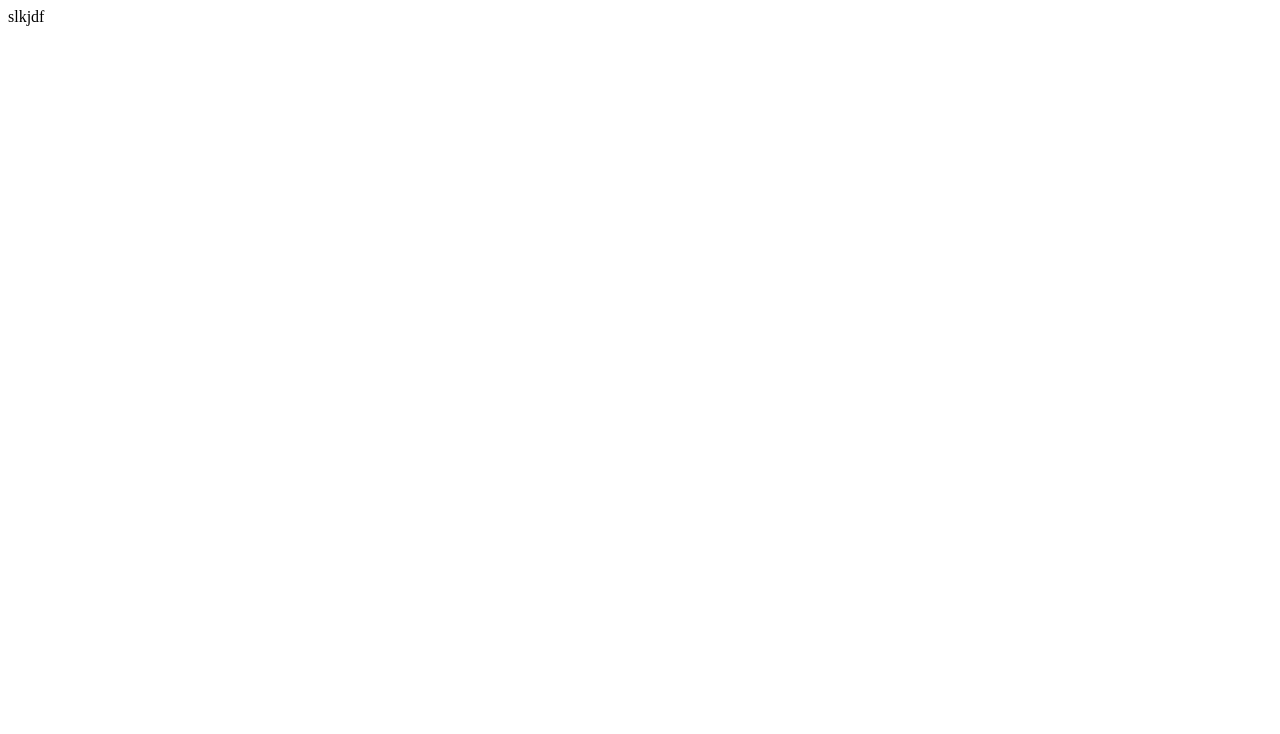
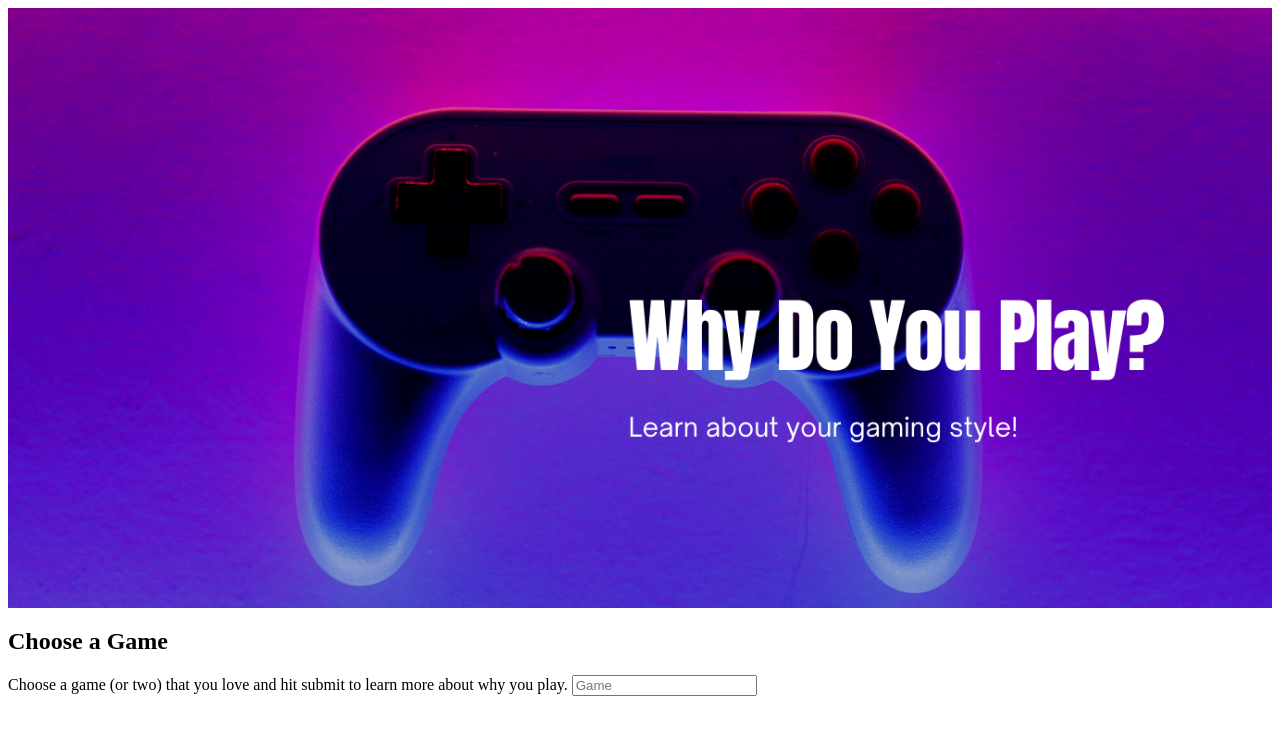
Before and after one commit to Sims1326/why-do-you-play, a plain HTML site: page index.html in a window 1280 px wide. Drawn offline with nearby package versions, Linux system fonts and the light colour scheme; files that its build step writes are made by us from their sources.

Commit message:
added hero image and input section

```diff
--- a/assets/style.css
+++ b/assets/style.css
@@ -1 +1,8 @@
-/*here are details*/
+/*banner*/
+.hero {
+    background-image: url("../assets/why\ do\ you\ game\ hero.png");
+    height: 600px;
+    background-size: cover;
+    background-position: center;
+    position: relative;
+}
--- a/index.html
+++ b/index.html
@@ -5,14 +5,23 @@
     <meta http-equiv="X-UA-Compatible" content="IE=edge">
     <meta name="viewport" content="width=device-width, initial-scale=1.0">
     <title>Why do you play?</title>
-    <link rel="stylesheet" href="./assets/css/style.css" />
+    <link rel="stylesheet" href="./assets/style.css" />
+    <script src="https://code.jquery.com/jquery-3.6.0.min.js"></script>
 </head>
 <body>
 
-<div>
-    slkjdf
-</div>
+<!-- hero start -->
+<section class="hero">
+</section>
 
+<!-- game input section -->
+<section id="game-input" class="input">
+    <h2 class="section-title primary-border">Choose a Game</h2>
+    <p>
+     Choose a game (or two) that you love and hit submit to learn more about why you play.
+     <input type="text" placeholder="Game" name="game" id="game" class="form-input" />
+    </p>
+  </section>
 
 
 
```
Also changed, not shown: assets/why do you game hero.png (added).
